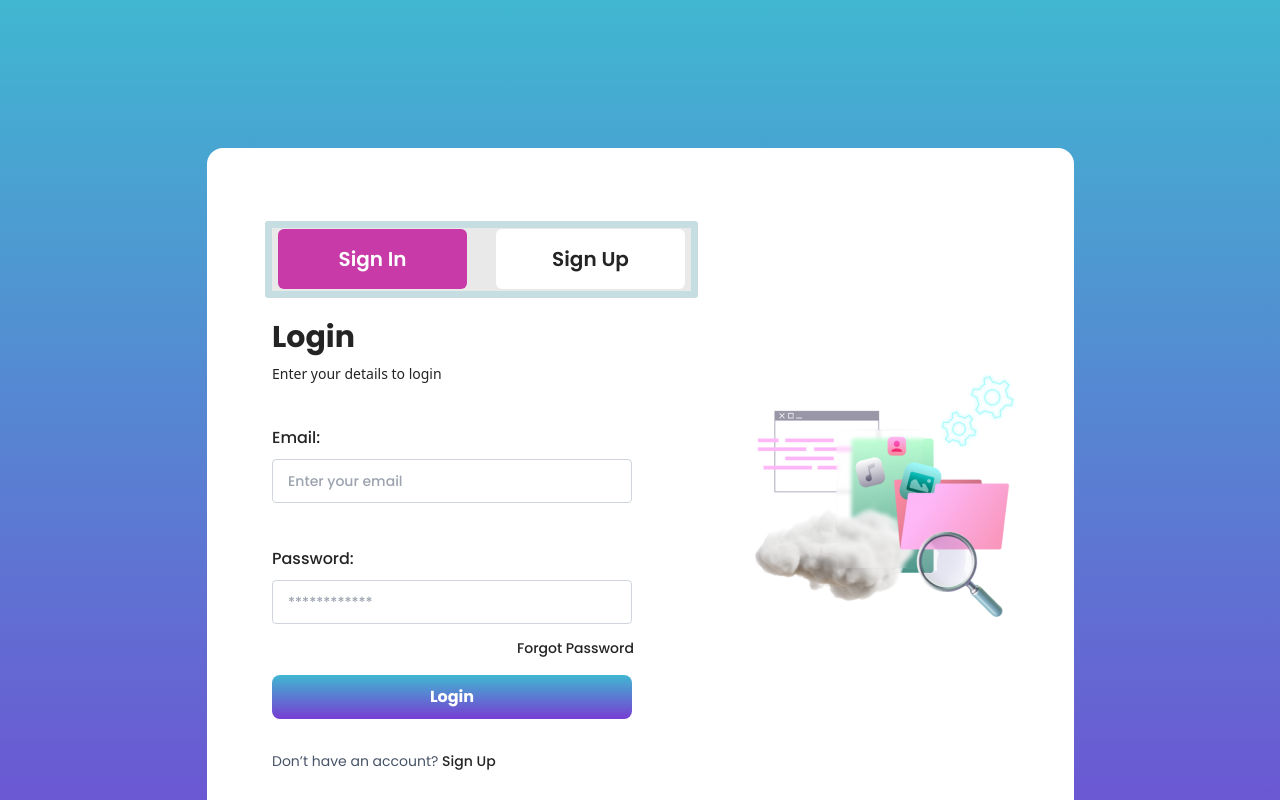
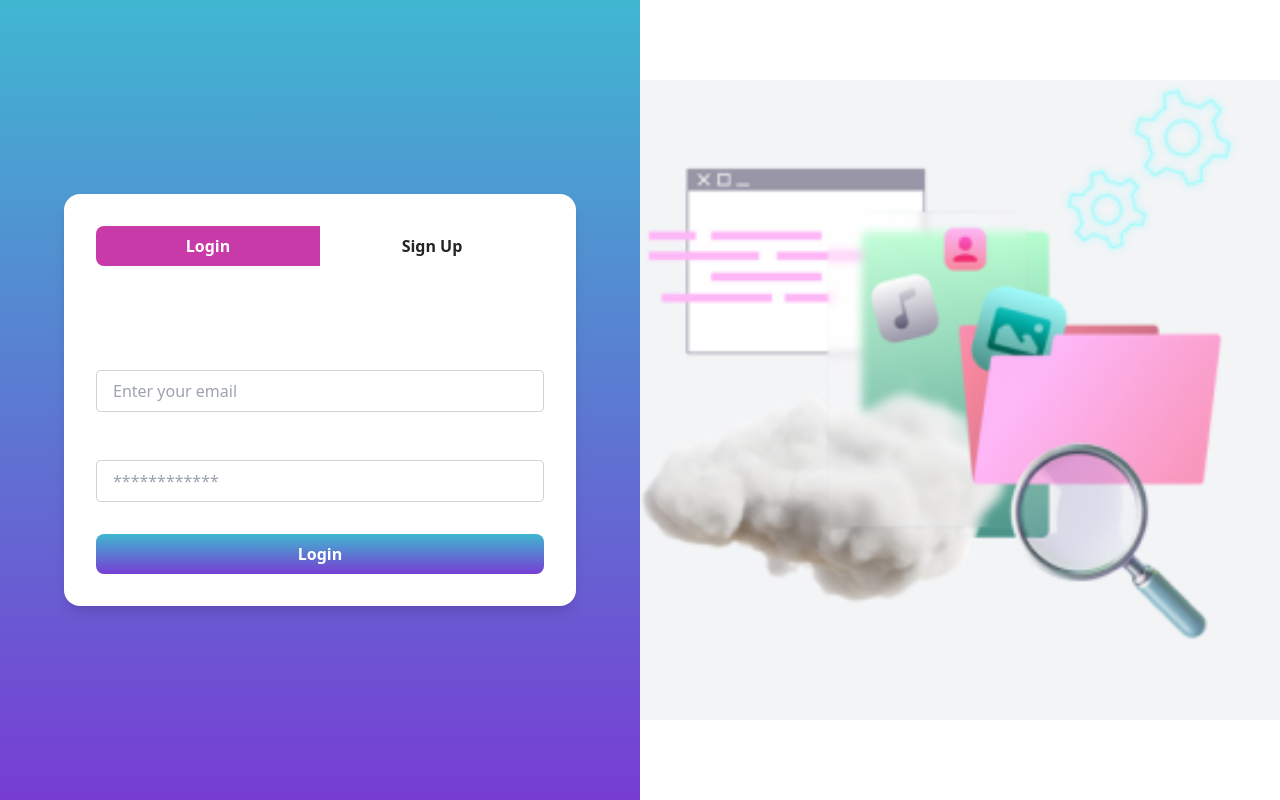
Before and after one commit to sabalearning01/ProodosFiles, a React (Vite) app: page /login in a window 1280 px wide. Shown: the top 800 px of the page. Built offline with nearby package versions, Linux system fonts and the light colour scheme.

Commit message:
added responsiveness

```diff
--- a/src/Pages/Auth/Login.jsx
+++ b/src/Pages/Auth/Login.jsx
@@ -1,12 +1,9 @@
 import React, { useState } from "react";
 import { toast, ToastContainer } from "react-toastify";
-import Clouds from "../../assets/Clouds.png";
 import axios from "axios";
 import * as Yup from "yup";
-import { SignupAction } from "../../Base/auth";
-import { LoginAction } from "../../Base/auth";
-
-// import Eye from "../../assets/Eye.png"
+import { SignupAction, LoginAction } from "../../Base/auth";
+import Clouds from "../../assets/Clouds.png";
 
 const Login = () => {
   const [formData, setFormData] = useState({
@@ -16,126 +13,59 @@ const Login = () => {
     password: "",
   });
   const [errors, setErrors] = useState({});
-  const [isValid, setIsValid] = useState({
-    username: false,
-    full_name: false,
-    email: false,
-    password: false,
-  });
+  const [isValid, setIsValid] = useState({});
   const [showPassword, setShowPassword] = useState(false);
-
+  const [isLogin, setIsLogin] = useState(true);
   const [loading, setLoading] = useState(false);
 
-  // Toggle password visibility
-  const togglePasswordVisibility = () => {
-    setShowPassword(!showPassword);
-  };
+  const loginSchema = Yup.object({
+    email: Yup.string().email("Invalid email format").required("Email is required"),
+    password: Yup.string().required("Password is required"),
+  });
 
-  const validationSchema = Yup.object({
+  const signupSchema = Yup.object({
     username: Yup.string()
-      .min(2, "Username is too Short!")
-      .max(50, "Your username is too Long!")
-      .required("Username is Required"),
-
+      .min(2, "Username is too short!")
+      .max(50, "Username is too long!")
+      .required("Username is required"),
     full_name: Yup.string()
-      .min(2, "Your fullname is too Short!")
-      .max(50, "Your fullname is too Long!")
-      .required("Fullname is Required"),
-
-    email: Yup.string()
-      .email("Invalid email format")
-      .required("Email is required"),
-
+      .min(2, "Full name is too short!")
+      .max(50, "Full name is too long!")
+      .required("Full name is required"),
+    email: Yup.string().email("Invalid email format").required("Email is required"),
     password: Yup.string()
       .required("Password is required")
       .min(8, "Password must be at least 8 characters")
       .matches(/[A-Z]/, "Password must contain at least one uppercase letter")
       .matches(/[a-z]/, "Password must contain at least one lowercase letter")
       .matches(/[0-9]/, "Password must contain at least one number")
-      .matches(
-        /[@$!%*?&]/,
-        "Password must contain at least one special character"
-      ),
+      .matches(/[@$!%*?&]/, "Password must contain at least one special character"),
   });
 
-  // Handle input changes
+  const currentSchema = isLogin ? loginSchema : signupSchema;
+
   const handleChange = async (e) => {
     const { name, value } = e.target;
-
-    setFormData({
-      ...formData,
-      [name]: value,
-    });
+    setFormData({ ...formData, [name]: value });
 
     try {
-      // Validate field individually
-      await validationSchema.validateAt(name, { [name]: value });
+      await currentSchema.validateAt(name, { [name]: value });
       setErrors((prev) => ({ ...prev, [name]: "" }));
-      setIsValid((prev) => ({ ...prev, [name]: true })); // Set valid if no error
+      setIsValid((prev) => ({ ...prev, [name]: true }));
     } catch (err) {
       setErrors((prev) => ({ ...prev, [name]: err.message }));
-      setIsValid((prev) => ({ ...prev, [name]: false })); // Set invalid if error occurs
+      setIsValid((prev) => ({ ...prev, [name]: false }));
     }
   };
 
-  // const handleSubmit = async (e) => {
-  //   e.preventDefault();
-
-  //   try {
-  //     setLoading(true); // Start loading
-  //     // Validate entire form data using Yup schema
-  //     await validationSchema.validate(formData, { abortEarly: false });
-  //     setErrors({}); // Clear any previous errors if validation is successful
-
-  //     // Determine endpoint based on login/signup
-  //     const endpoint = isLogin
-  //     ? LoginAction(values)
-  //     : SignupAction(values)
-
-  //     // Make API request
-  //     const response = await axios.post(endpoint, formData);
-
-  //     // Handle successful response
-  //     if (response.status >= 200 && response.status < 300) {
-  //       toast.success(isLogin ? 'Login successful' : 'Signup successful');
-  //     } else {
-  //       toast.error('Unexpected response. Please try again.');
-  //     }
-  //   } catch (err) {
-  //     if (err.name === 'ValidationError') {
-  //       // Handle validation errors
-  //       const validationErrors = {};
-  //       err.inner.forEach((error) => {
-  //         validationErrors[error.path || 'unknown'] = error.message;
-  //       });
-  //       setErrors(validationErrors);
-  //     } else if (err.response) {
-  //       // Handle API errors
-  //       console.error('API Error:', err.response.data);
-  //       toast.error(err.response.data.message || 'Something went wrong!');
-  //     } else {
-  //       // Handle unexpected errors
-  //       console.error('Unexpected Error:', err);
-  //       toast.error('An unexpected error occurred. Please try again.');
-  //     }
-  //   } finally {
-  //     setLoading(false); // Stop loading
-  //   }
-  // }
-
   const handleSubmit = async (e) => {
     e.preventDefault();
-
     try {
       setLoading(true);
-
-      await validationSchema.validate(formData, { abortEarly: false });
+      await currentSchema.validate(formData, { abortEarly: false });
       setErrors({});
-
-
-      const response = isLogin
-        ? await LoginAction(formData)
-        : await SignupAction(formData);
+      const action = isLogin ? LoginAction : SignupAction;
+      const response = await action(formData);
 
       if (response.status >= 200 && response.status < 300) {
         toast.success(isLogin ? "Login successful" : "Signup successful");
@@ -144,18 +74,15 @@ const Login = () => {
       }
     } catch (err) {
       if (err.name === "ValidationError") {
-
         const validationErrors = {};
         err.inner.forEach((error) => {
           validationErrors[error.path || "unknown"] = error.message;
         });
         setErrors(validationErrors);
       } else if (err.response) {
-
         console.error("API Error:", err.response.data);
         toast.error(err.response.data.message || "Something went wrong!");
       } else {
-
         console.error("Unexpected Error:", err);
         toast.error("An unexpected error occurred. Please try again.");
       }
@@ -164,283 +91,139 @@ const Login = () => {
     }
   };
 
-  // console.log(formData);
-  // console.log(SignupAction);
-  // console.log(LoginAction);
-
-  const [isLogin, setIsLogin] = useState(true);
-
-  const toggleLogin = () => {
-    setIsLogin((prev) => !prev);
-  };
-
   return (
-    <div className="flex justify-between items-center">
+    <div className="flex flex-col-reverse lg:flex-row justify-between items-center min-h-screen">
       <ToastContainer />
-      <div
-        // style={{
-        //   background: "linear-gradient(to top, #773DD3, #40B7D1)",
-        // }}
-        className="hidden bg-gradient-to-t from-[#773DD3] to-[#40B7D1] min-h-screen w-full md:flex items-center justify-center md:text-white"
-      >
-        <div className="block md:block lg:block bg-white w-[100%] h-[727px] md:mt-[148px] md:mb-[149px] md:ml-[207px] md:mr-[206px] md:rounded-2xl">
-          <div className="hidden md:block lg:block">
-            <div className="hidden md:block lg:block md:mr-[10px] w-[433px] h-[77px] bg-[#E9E9E9] mt-[73px] ml-[58px] border-solid border-[7px] border-[#C6DDE2] rounded-[3px]">
-              <div className="hidden md:flex md:justify-between md:items-center">
+      <div className="bg-gradient-to-t from-[#773DD3] to-[#40B7D1] lg:flex items-center justify-center lg:w-1/2 p-4 lg:p-8 text-white min-h-screen">
+        <div className="bg-white w-full max-w-lg p-6 md:p-8 rounded-2xl shadow-lg">
+          <div className="flex justify-between mb-6">
             <button
-                  onClick={() => setIsLogin(true)}
-                  className={`hidden md:block lg:block md:mt-[10px] lg:mt-[0px] lg:w-[189px] lg:h-[60px] font-[Poppins] pt-[10px] pb-[10px] pl-[15px] pr-[15px] font-semibold text-xl ml-[6px] rounded-md cursor-pointer ${
-                    isLogin
-                      ? "bg-[#C83AA7] text-white"
-                      : "bg-[#fff] text-[#242424]"
+              onClick={() => {
+                setIsLogin(true);
+                setFormData({ ...formData, username: "", full_name: "" });
+                setErrors({});
+              }}
+              className={`w-1/2 py-2 text-sm md:text-base font-bold rounded-l-lg ${
+                isLogin ? "bg-[#C83AA7] text-white" : "bg-white text-[#242424]"
               }`}
             >
-                  Sign In
+              Login
             </button>
             <button
-                  onClick={() => setIsLogin(false)}
-                  className={`hidden md:block lg:block  lg:mt-[1px] md:mt-[10px] lg:w-[189px] lg:h-[60px] font-[Poppins] pt-[10px] pb-[10px] pl-[15px] pr-[15px] font-semibold text-xl mr-[6px] rounded-md cursor-pointer ${
-                    isLogin
-                      ? "bg-[#fff] text-[#242424]"
-                      : "bg-[#C83AA7] text-white"
+              onClick={() => {
+                setIsLogin(false);
+                setErrors({});
+              }}
+              className={`w-1/2 py-2 text-sm md:text-base font-bold rounded-r-lg ${
+                isLogin ? "bg-white text-[#242424]" : "bg-[#C83AA7] text-white"
               }`}
             >
               Sign Up
             </button>
           </div>
-
-              {isLogin ? (
-                <div className="">
           <form onSubmit={handleSubmit}>
-                    <h3 className="sm:block md:hidden font-[Poppins] font-normal text-base text-[#2A2A2A] lg:hidden">
-                      ProodosFiles
+            <h3 className="text-xl md:text-2xl font-bold mb-4 text-center">
+              {isLogin ? "Login" : "Sign Up"}
             </h3>
-                    <h3 className=" font-[Poppins] text-[#242424] text-3xl font-bold mt-[30px]  ">
-                      Login
-                    </h3>
-                    <h4 className="text-[#242424] mt-[9px] text-sm  ">
-                      Enter your details to login
-                    </h4>
-                    <div className="mt-[41px]">
-                      <label className="text-[#242424]  font-[Poppins] text-base font-medium ">
-                        Email:
-                      </label>
-                      <br />
-
-                      <input
-                        className={`mt-[9px] font-[Poppins] font-medium text-sm text-[#242424] w-[360px] h-[44px] pl-[15px] rounded border border-[#D0D5DD] bg-white ${
-                          errors.email
-                            ? "border-red-500"
-                            : isValid.email
-                            ? "border-green-500"
-                            : ""
-                        }`}
-                        name="email"
-                        type="text"
-                        placeholder="Enter your email"
-                        value={formData.email}
-                        onChange={handleChange}
-                      />
-                      {errors.email && (
-                        <div className="text-red-500 text-sm">
-                          {errors.email}
-                        </div>
-                      )}
-                    </div>
-                    <div className="mt-[43px]">
-                      <label className="text-[#242424]  font-[Poppins] text-base font-medium ">
-                        Password:
-                      </label>
-
-                      <input
-                        className={`mt-[9px] font-[Poppins] font-medium text-sm text-[#242424] w-[360px] h-[44px] pl-[15px] rounded border border-[#D0D5DD] bg-white ${
-                          errors.password
-                            ? "border-red-500"
-                            : isValid.password
-                            ? "border-green-500"
-                            : ""
-                        }`}
-                        type={showPassword ? "text" : "password"}
-                        name="password"
-                        placeholder="************"
-                        value={formData.password}
-                        onChange={handleChange}
-                      />
-                      {errors.password && (
-                        <div className="text-red-500 text-sm">
-                          {errors.password}
-                        </div>
-                      )}
-                      <h3 className="font-[Poppins] text-[#242424] text-sm font-medium ml-[245px] mt-[14px] cursor-pointer">
-                        Forgot Password
-                      </h3>
-                    </div>
-                    <button
-                      // style={{
-                      //   background: "linear-gradient(to top, #773DD3, #40B7D1)",
-                      // }}
-                      className="bg-gradient-to-t from-[#773DD3] to-[#40B7D1] w-[360px] h-[44px] pt-[16px] pb-[16px] pl-[10px] pr-[10px] mt-[17px] rounded-lg flex items-center justify-center text-white font-[Poppins] text-base font-bold"
-                      type="submit"
-                    >
-                      Login
-                    </button>
-                    <h3 className="font-[Poppins] text-sm text-[#475467] font-normal mt-[32px] ">
-                      Don’t have an account?{" "}
-                      <span className="font-medium text-[#242424] cursor-pointer">
-                        Sign Up
-                      </span>
-                    </h3>
-                  </form>
-                </div>
-              ) : (
-                <div className="signup">
-                  <form onSubmit={handleSubmit}>
-                    <h3 className="font-[Poppins] text-[#242424] text-3xl font-bold mt-[30px]  ">
-                      Sign Up
-                    </h3>
-                    <h4 className="text-[#242424] mt-[9px] text-sm  ">
-                      Enter your Sign up details
-                    </h4>
-                    <div className="mt-[10px]">
-                      <label className="text-[#242424]  font-[Poppins] text-base font-medium ">
-                        Username:
-                      </label>
-                      <br />
-
-                      <input
-                        className={`mt-[9px] font-[Poppins] font-medium text-sm text-[#242424] w-[360px] h-[44px] pl-[15px] rounded border border-[#D0D5DD] opacity-50 bg-white
-                        ${
-                          errors.username
-                            ? "border-red-500"
-                            : isValid.username
-                            ? "border-green-500"
-                            : ""
-                        }`}
+            {!isLogin && (
+              <>
+                <InputField
+                  label="Username"
                   name="username"
                   type="text"
                   placeholder="Enter your username"
                   value={formData.username}
                   onChange={handleChange}
+                  error={errors.username}
+                  isValid={isValid.username}
                 />
-                      {errors.username && (
-                        <div className="text-red-500 text-sm">
-                          {errors.username}
-                        </div>
-                      )}
-                    </div>
-
-                    <div className="mt-[10px]">
-                      <label className="text-[#242424]  font-[Poppins] text-base font-medium ">
-                        Fullname:
-                      </label>
-                      <br />
-
-                      <input
-                        className={`mt-[9px] font-[Poppins] font-medium text-sm text-[#242424] w-[360px] h-[44px] pl-[15px] rounded border border-[#D0D5DD] bg-white
-                        ${
-                          errors.full_name
-                            ? "border-red-500"
-                            : isValid.full_name
-                            ? "border-green-500"
-                            : ""
-                        }`}
+                <InputField
+                  label="Full Name"
                   name="full_name"
                   type="text"
-                        placeholder="Enter your fullname"
+                  placeholder="Enter your full name"
                   value={formData.full_name}
                   onChange={handleChange}
+                  error={errors.full_name}
+                  isValid={isValid.full_name}
                 />
-                      {errors.full_name && (
-                        <div className="text-red-500 text-sm">
-                          {errors.full_name}
-                        </div>
+              </>
             )}
-                    </div>
-
-                    <div className="mt-[10px]">
-                      <label className="text-[#242424]  font-[Poppins] text-base font-medium ">
-                        Email:
-                      </label>
-                      <br />
-
-                      <input
-                        className={`mt-[9px] font-[Poppins] font-medium text-sm text-[#242424] w-[360px] h-[44px] pl-[15px] rounded border border-[#D0D5DD] bg-white
-                        ${
-                          errors.email
-                            ? "border-red-500"
-                            : isValid.email
-                            ? "border-green-500"
-                            : ""
-                        }`}
+            <InputField
+              label="Email"
               name="email"
-                        type="text"
+              type="email"
               placeholder="Enter your email"
               value={formData.email}
               onChange={handleChange}
+              error={errors.email}
+              isValid={isValid.email}
             />
-                      {errors.email && (
-                        <div className="text-red-500 text-sm">
-                          {errors.email}
-                        </div>
-                      )}
-                    </div>
-
-                    <div className="mt-[10px]">
-                      <label className="text-[#242424]  font-[Poppins] text-base font-medium ">
-                        Password:
-                      </label>
-                      <br />
-                      <input
-                        className={`mt-[9px] font-[Poppins] font-medium text-sm text-[#242424] w-[360px] h-[44px] pl-[15px] rounded border border-[#D0D5DD] bg-white
-                          ${
-                            errors.password
-                              ? "border-red-500"
-                              : isValid.password
-                              ? "border-green-500"
-                              : ""
-                          }`}
+            <InputField
+              label="Password"
+              name="password"
               type={showPassword ? "text" : "password"}
-                        name="password"
               placeholder="************"
               value={formData.password}
               onChange={handleChange}
+              error={errors.password}
+              isValid={isValid.password}
+              togglePasswordVisibility={setShowPassword}
+              showPassword={showPassword}
             />
-                    </div>
-                    {errors.password && (
-                      <div className="text-red-500 text-sm">
-                        {errors.password}
-                      </div>
-                    )}
-
             <button
-                      // style={{
-                      //   background: "linear-gradient(to top, #773DD3, #40B7D1)",
-                      // }}
-
-                      className="bg-gradient-to-t from-[#773DD3] to-[#40B7D1] w-[360px] h-[44px] pt-[16px] pb-[16px] pl-[10px] pr-[10px] mt-[17px] rounded-lg flex items-center justify-center text-white font-[Poppins] text-base font-bold "
               type="submit"
+              className="bg-gradient-to-t from-[#773DD3] to-[#40B7D1] w-full py-2 rounded-lg text-white font-bold mt-4 text-sm md:text-base"
+              disabled={loading}
             >
-                      Sign Up
+              {loading ? "Processing..." : isLogin ? "Login" : "Sign Up"}
             </button>
-                    <h3 className="font-[Poppins] text-sm text-[#475467] font-normal mt-[32px] ">
-                      Already have an account?{" "}
-                      <span className="font-medium text-[#242424] cursor-pointer">
-                        Login
-                      </span>
-                    </h3>
           </form>
-                  {/* )} */}
-                </div>
-              )}
         </div>
       </div>
-        </div>
-        <div className="hidden md:hidden lg:block lg:absolute  lg:right-[245px]">
-          <img className="w-[100%]" src={Clouds} />
-        </div>
+      <div className="w-full lg:w-1/2 hidden lg:block relative bg-gray-100">
+        <img src={Clouds} alt="Clouds" className="w-full h-full object-cover" />
       </div>
     </div>
   );
 };
 
+const InputField = ({
+  label,
+  name,
+  type,
+  placeholder,
+  value,
+  onChange,
+  error,
+  isValid,
+  togglePasswordVisibility,
+  showPassword,
+}) => (
+  <div className="mb-4">
+    <label className="block font-medium mb-2 text-sm md:text-base">{label}:</label>
+    <div className="relative">
+      <input
+        className={`w-full px-4 py-2 text-sm md:text-base rounded border text-gray-900 bg-white ${
+          error ? "border-red-500" : isValid ? "border-green-500" : "border-gray-300"
+        }`}
+        name={name}
+        type={type}
+        placeholder={placeholder}
+        value={value}
+        onChange={onChange}
+      />
+      {name === "password" && (
+        <span
+          onClick={() => togglePasswordVisibility(!showPassword)}
+          className="absolute right-3 top-1/2 transform -translate-y-1/2 cursor-pointer text-sm md:text-base"
+        >
+          {showPassword ? "Hide" : "Show"}
+        </span>
+      )}
+    </div>
+    {error && <p className="text-red-500 text-xs md:text-sm mt-1">{error}</p>}
+  </div>
+);
+
 export default Login;
```
Lines whose indentation alone changed are shown as unchanged.
